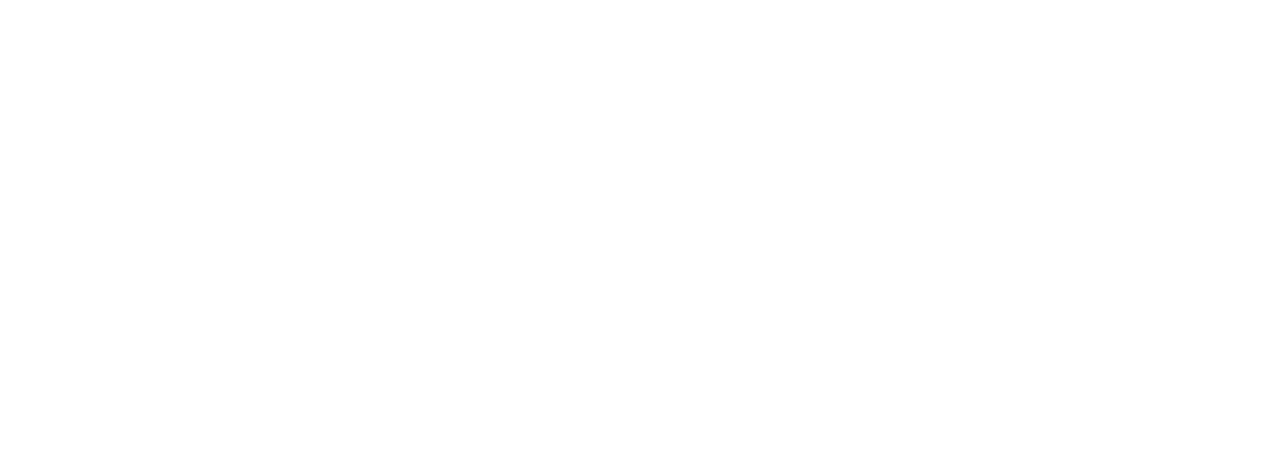
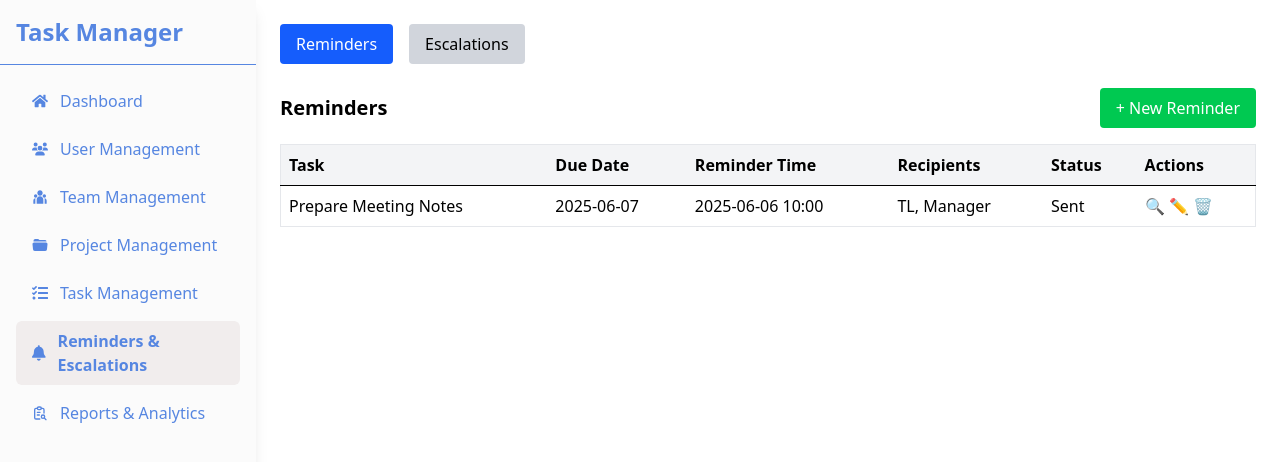
Before and after one commit to sarthakare/task-management, a React (Vite) app: page /reminders-and-escalation in a window 1280 px wide. Before the commit this address had no page. Shown: the top 462 px of the page. Built offline with nearby package versions, Linux system fonts and the light colour scheme.

Commit message:
Reminders&Escalations and Reports&Analytics pages added

```diff
--- a/src/App.jsx
+++ b/src/App.jsx
@@ -22,6 +22,10 @@ import EditProjectPage from "./pages/project-management/edit/[id]";
 import TaskListPage from "./pages/task-management/page";
 import CreateTaskPage from "./pages/task-management/create/page";
 import EditTaskPage from "./pages/task-management/edit/[id]";
+
+import RemindersEscalations from "./pages/reminders-escalation/page";
+
+import ReportsAnalytics from "./pages/reports-analytics/page";
 
 export default function App() {
   return (
@@ -55,6 +59,12 @@ export default function App() {
           <Route path="/task-management" element={<TaskListPage />} />
           <Route path="/task-management/create" element={<CreateTaskPage />} />
           <Route path="/task-management/edit/:id" element={<EditTaskPage />} />
+
+          {/* Reminders and Escalation Routes */}
+          <Route path="/reminders-and-escalation" element={<RemindersEscalations />} />
+
+          {/* Reports and Analytics Routes */}
+          <Route path="/reports-and-analytics" element={<ReportsAnalytics />} />
         </Route>
       </Routes>
     </Router>
--- /dev/null
+++ b/src/components/EscalationForm.jsx
@@ -0,0 +1,35 @@
+export default function EscalationForm({ onClose }) {
+  return (
+    <div className="fixed inset-0 bg-opacity-30 backdrop-blur-sm flex items-center justify-center">
+      <div className="bg-white p-6 rounded w-[400px] border border-gray-200 shadow-lg">
+        <h3 className="text-lg font-bold mb-4">New Escalation</h3>
+        <form className="space-y-3">
+          <input
+            type="text"
+            placeholder="Task Name"
+            className="w-full border px-3 py-2 rounded"
+          />
+          <input
+            type="datetime-local"
+            placeholder="Escalation Time"
+            className="w-full border px-3 py-2 rounded"
+          />
+          <input
+            type="text"
+            placeholder="Notify To (comma-separated)"
+            className="w-full border px-3 py-2 rounded"
+          />
+          <button
+            type="submit"
+            className="bg-red-600 text-white px-4 py-2 rounded"
+          >
+            Save
+          </button>
+        </form>
+        <button onClick={onClose} className="mt-4 text-sm text-gray-600">
+          Cancel
+        </button>
+      </div>
+    </div>
+  );
+}
--- /dev/null
+++ b/src/components/EscalationList.jsx
@@ -0,0 +1,61 @@
+import { useState } from "react";
+import EscalationForm from "./EscalationForm";
+
+export default function EscalationList() {
+  const [showForm, setShowForm] = useState(false);
+
+  const sampleEscalations = [
+    {
+      id: 1,
+      task: "Submit Client Feedback",
+      due: "2025-06-04",
+      escalatedAt: "2025-06-05 10:00",
+      level: "L2",
+      notifiedTo: ["Manager"],
+      status: "Escalated",
+    },
+  ];
+
+  return (
+    <div>
+      <div className="flex justify-between items-center mb-4">
+        <h2 className="text-xl font-semibold">Escalations</h2>
+        <button
+          onClick={() => setShowForm(true)}
+          className="bg-red-500 text-white px-4 py-2 rounded"
+        >
+          + New Escalation
+        </button>
+      </div>
+
+      <table className="w-full text-left border border-gray-200">
+        <thead className="bg-gray-100">
+          <tr>
+            <th className="p-2">Task</th>
+            <th className="p-2">Due</th>
+            <th className="p-2">Escalated At</th>
+            <th className="p-2">Level</th>
+            <th className="p-2">Notified To</th>
+            <th className="p-2">Status</th>
+            <th className="p-2">Actions</th>
+          </tr>
+        </thead>
+        <tbody>
+          {sampleEscalations.map((e) => (
+            <tr key={e.id} className="border-t">
+              <td className="p-2">{e.task}</td>
+              <td className="p-2">{e.due}</td>
+              <td className="p-2">{e.escalatedAt}</td>
+              <td className="p-2">{e.level}</td>
+              <td className="p-2">{e.notifiedTo.join(", ")}</td>
+              <td className="p-2">{e.status}</td>
+              <td className="p-2">🔍 ✏️ ✅</td>
+            </tr>
+          ))}
+        </tbody>
+      </table>
+
+      {showForm && <EscalationForm onClose={() => setShowForm(false)} />}
+    </div>
+  );
+}
--- /dev/null
+++ b/src/components/ReminderForm.jsx
@@ -0,0 +1,34 @@
+export default function ReminderForm({ onClose }) {
+  return (
+    <div className="fixed inset-0 bg-opacity-30 backdrop-blur-sm flex items-center justify-center">
+      <div className="bg-white p-6 rounded w-[400px] border border-gray-200 shadow-lg">
+        <h3 className="text-lg font-bold mb-4">New Reminder</h3>
+        <form className="space-y-3">
+          <input
+            type="text"
+            placeholder="Task Name"
+            className="w-full border px-3 py-2 rounded"
+          />
+          <input
+            type="datetime-local"
+            className="w-full border px-3 py-2 rounded"
+          />
+          <input
+            type="text"
+            placeholder="Recipients (comma-separated)"
+            className="w-full border px-3 py-2 rounded"
+          />
+          <button
+            type="submit"
+            className="bg-blue-600 text-white px-4 py-2 rounded"
+          >
+            Save
+          </button>
+        </form>
+        <button onClick={onClose} className="mt-4 text-sm text-gray-600">
+          Cancel
+        </button>
+      </div>
+    </div>
+  );
+}
--- /dev/null
+++ b/src/components/ReminderList.jsx
@@ -0,0 +1,58 @@
+import { useState } from "react";
+import ReminderForm from "./ReminderForm";
+
+export default function ReminderList() {
+  const [showForm, setShowForm] = useState(false);
+
+  const sampleReminders = [
+    {
+      id: 1,
+      task: "Prepare Meeting Notes",
+      dueDate: "2025-06-07",
+      reminderTime: "2025-06-06 10:00",
+      recipients: ["TL", "Manager"],
+      status: "Sent",
+    },
+  ];
+
+  return (
+    <div>
+      <div className="flex justify-between items-center mb-4">
+        <h2 className="text-xl font-semibold">Reminders</h2>
+        <button
+          onClick={() => setShowForm(true)}
+          className="bg-green-500 text-white px-4 py-2 rounded"
+        >
+          + New Reminder
+        </button>
+      </div>
+
+      <table className="w-full text-left border border-gray-200">
+        <thead className="bg-gray-100">
+          <tr>
+            <th className="p-2">Task</th>
+            <th className="p-2">Due Date</th>
+            <th className="p-2">Reminder Time</th>
+            <th className="p-2">Recipients</th>
+            <th className="p-2">Status</th>
+            <th className="p-2">Actions</th>
+          </tr>
+        </thead>
+        <tbody>
+          {sampleReminders.map((reminder) => (
+            <tr key={reminder.id} className="border-t">
+              <td className="p-2">{reminder.task}</td>
+              <td className="p-2">{reminder.dueDate}</td>
+              <td className="p-2">{reminder.reminderTime}</td>
+              <td className="p-2">{reminder.recipients.join(", ")}</td>
+              <td className="p-2">{reminder.status}</td>
+              <td className="p-2">🔍 ✏️ 🗑️</td>
+            </tr>
+          ))}
+        </tbody>
+      </table>
+
+      {showForm && <ReminderForm onClose={() => setShowForm(false)} />}
+    </div>
+  );
+}
--- a/src/components/Sidebar.jsx
+++ b/src/components/Sidebar.jsx
@@ -13,7 +13,7 @@ const Sidebar = () => {
     { name: "Project Management", path: "/project-management", icon: <IoFolderOpen /> },
     { name: "Task Management", path: "/task-management", icon: <FaTasks /> },
     { name: "Reminders & Escalations", path: "/reminders-and-escalation", icon: <FaBell /> },
-    { name: "Reports & Analytics", path: "/admin-setup", icon: <TbReportSearch /> }
+    { name: "Reports & Analytics", path: "/reports-and-analytics", icon: <TbReportSearch /> }
   ];
 
   return (
--- /dev/null
+++ b/src/components/TeamReport.jsx
@@ -0,0 +1,32 @@
+export default function TeamReport() {
+  const teamReports = [
+    { team: "Alpha", completed: 30, pending: 12, escalated: 3 },
+    { team: "Beta", completed: 25, pending: 9, escalated: 5 },
+  ];
+
+  return (
+    <div>
+      <h2 className="text-xl font-semibold mb-4">Team Report</h2>
+      <table className="w-full border text-left">
+        <thead className="bg-gray-100">
+          <tr>
+            <th className="p-2">Team</th>
+            <th className="p-2">Completed</th>
+            <th className="p-2">Pending</th>
+            <th className="p-2">Escalated</th>
+          </tr>
+        </thead>
+        <tbody>
+          {teamReports.map((r, i) => (
+            <tr key={i} className="border-t">
+              <td className="p-2">{r.team}</td>
+              <td className="p-2">{r.completed}</td>
+              <td className="p-2">{r.pending}</td>
+              <td className="p-2">{r.escalated}</td>
+            </tr>
+          ))}
+        </tbody>
+      </table>
+    </div>
+  );
+}
--- /dev/null
+++ b/src/components/UserReport.jsx
@@ -0,0 +1,32 @@
+export default function UserReport() {
+  const reports = [
+    { name: "Alice", completed: 12, pending: 5, overdue: 2 },
+    { name: "Bob", completed: 8, pending: 3, overdue: 4 },
+  ];
+
+  return (
+    <div>
+      <h2 className="text-xl font-semibold mb-4">User Report</h2>
+      <table className="w-full border text-left">
+        <thead className="bg-gray-100">
+          <tr>
+            <th className="p-2">User</th>
+            <th className="p-2">Completed</th>
+            <th className="p-2">Pending</th>
+            <th className="p-2">Overdue</th>
+          </tr>
+        </thead>
+        <tbody>
+          {reports.map((r, i) => (
+            <tr key={i} className="border-t">
+              <td className="p-2">{r.name}</td>
+              <td className="p-2">{r.completed}</td>
+              <td className="p-2">{r.pending}</td>
+              <td className="p-2">{r.overdue}</td>
+            </tr>
+          ))}
+        </tbody>
+      </table>
+    </div>
+  );
+}
--- /dev/null
+++ b/src/pages/reminders-escalation/page.jsx
@@ -0,0 +1,27 @@
+import { useState } from "react";
+import ReminderList from "../../components/ReminderList";
+import EscalationList from "../../components/EscalationList";
+
+export default function RemindersEscalations() {
+  const [tab, setTab] = useState("reminder");
+
+  return (
+    <div className="p-6">
+      <div className="flex space-x-4 mb-6">
+        <button
+          onClick={() => setTab("reminder")}
+          className={`px-4 py-2 rounded ${tab === "reminder" ? "bg-blue-600 text-white" : "bg-gray-300"}`}
+        >
+          Reminders
+        </button>
+        <button
+          onClick={() => setTab("escalation")}
+          className={`px-4 py-2 rounded ${tab === "escalation" ? "bg-blue-600 text-white" : "bg-gray-300"}`}
+        >
+          Escalations
+        </button>
+      </div>
+      {tab === "reminder" ? <ReminderList /> : <EscalationList />}
+    </div>
+  );
+}
--- /dev/null
+++ b/src/pages/reports-analytics/page.jsx
@@ -0,0 +1,27 @@
+import { useState } from "react";
+import UserReport from "../../components/UserReport";
+import TeamReport from "../../components/TeamReport";
+
+export default function ReportsAnalytics() {
+  const [tab, setTab] = useState("user");
+
+  return (
+    <div className="p-6">
+      <div className="flex space-x-4 mb-6">
+        <button
+          onClick={() => setTab("user")}
+          className={`px-4 py-2 rounded ${tab === "user" ? "bg-blue-600 text-white" : "bg-gray-300"}`}
+        >
+          User Report
+        </button>
+        <button
+          onClick={() => setTab("team")}
+          className={`px-4 py-2 rounded ${tab === "team" ? "bg-blue-600 text-white" : "bg-gray-300"}`}
+        >
+          Team Report
+        </button>
+      </div>
+      {tab === "user" ? <UserReport /> : <TeamReport />}
+    </div>
+  );
+}
```
